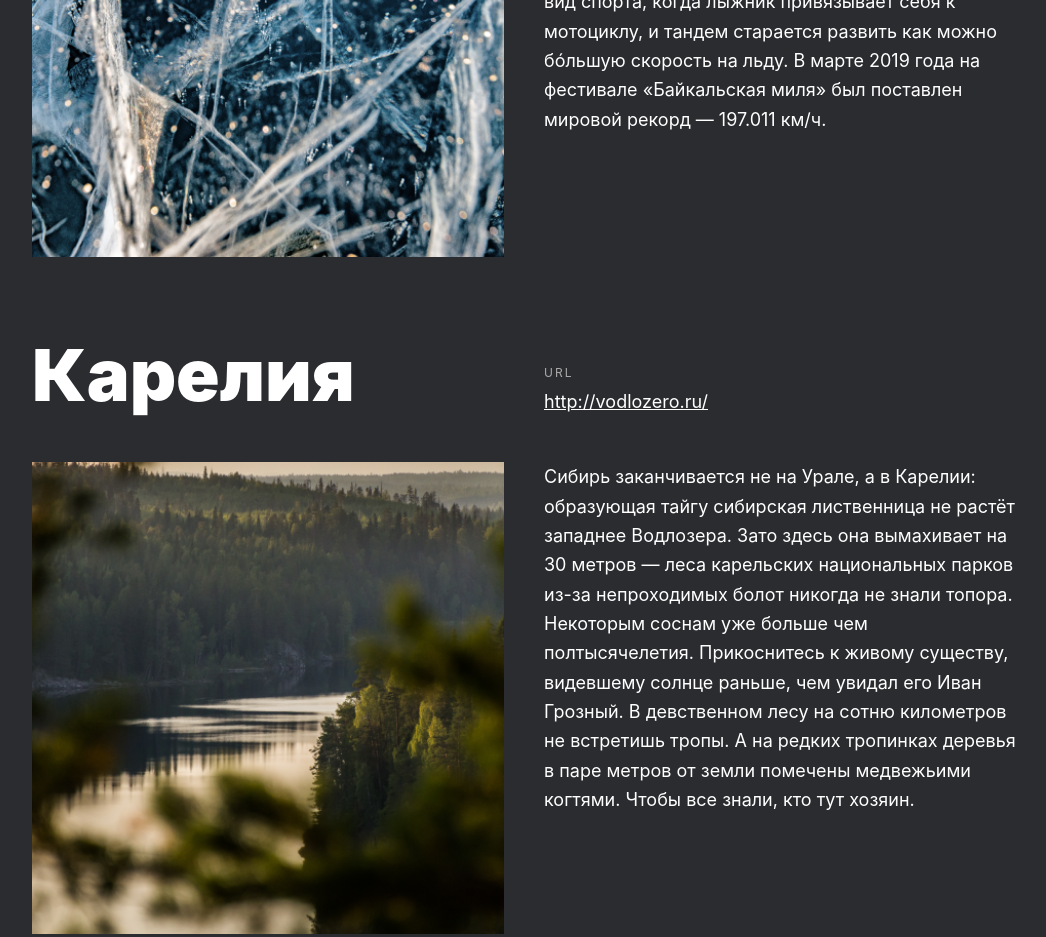
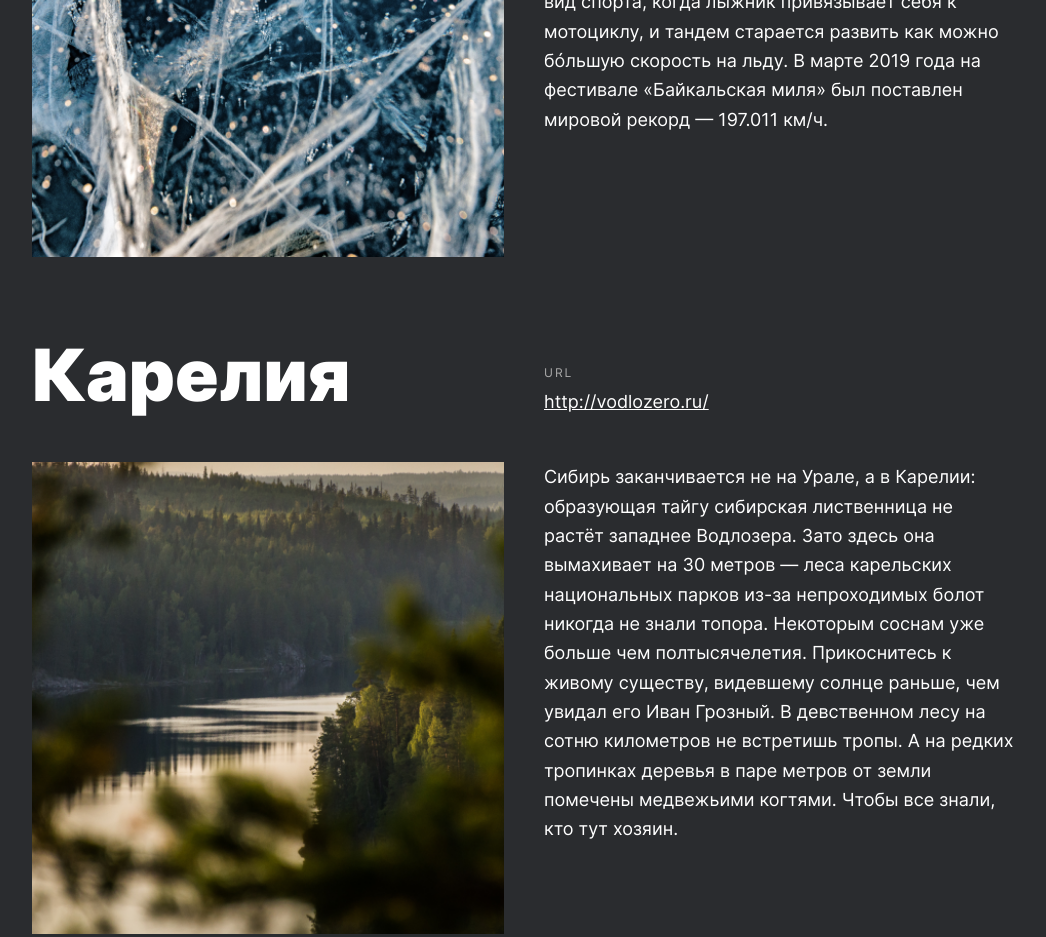
Before and after one commit to saken1698/russian-travel, a plain HTML site: page index.html in a window 1280 px wide. Shown: the part 5023-5960 px from the top of the page, without its empty margins (116-1162 px from the left). Drawn offline with Linux system fonts and the light colour scheme.

Commit message:
Add files via upload

```diff
--- a/pages/index.css
+++ b/pages/index.css
@@ -1,3 +1,5 @@
+@import url("../vendor/inter.css");
+
 @import url("../blocks/header/__logo/header__logo.css");
 @import url("../blocks/header/header.css");
 @import url("../blocks/header/__lang-link/header__lang-link.css");
```
